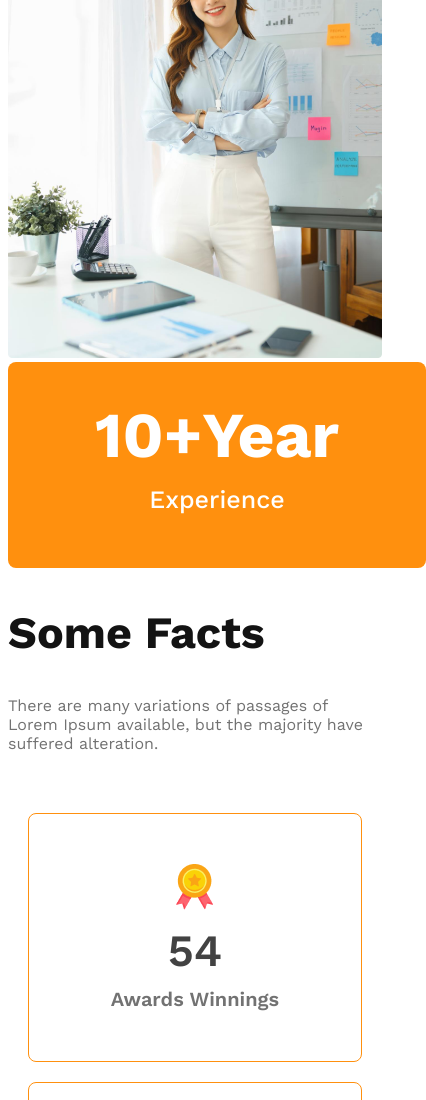
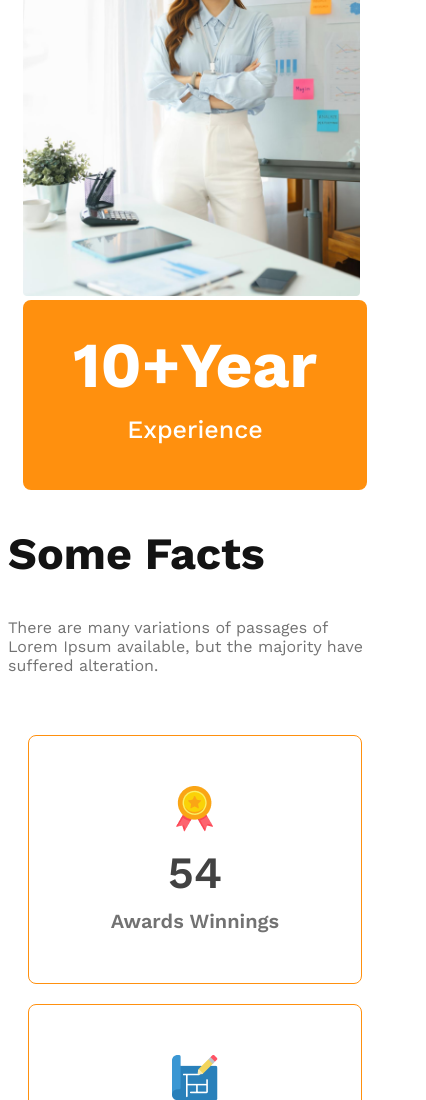
Before and after one commit to Obaidullah-ahsan/g3-architects-responsive, a plain HTML site: page index.html in a window 390 px wide. Shown: the part 4778-5878 px from the top of the page, 426 px wide, since content can reach past the window. Drawn offline with nearby package versions, Linux system fonts and the light colour scheme.

Commit message:
completed g3 architects project

```diff
--- a/g3 architects.css
+++ b/g3 architects.css
@@ -179,7 +179,7 @@ main {
     border-radius: 8px;
     background: #FF900E;
     color: #FFF;
-    width: 342px;
+    max-width: 342px;
     padding: 40px;
     position: relative;
     bottom: 130px;
@@ -293,7 +293,7 @@ footer {
         padding: 20px;
     }
 
-    nav , .features{
+    nav {
         flex-direction: column;
     }
 
@@ -310,13 +310,17 @@ footer {
     .teams-content {
         padding-left: 0;
     }
+    .features{
+        flex-direction: column;
+        margin: 15px;
+    }
     .feature-img img{
-        width: 100%;
+        width: 98%;
         padding-left: 0;
     }
     .ten-years-badge{
         position: static;
-        padding: 38px;
+        padding: 30px;
     }
 
     main {
```
